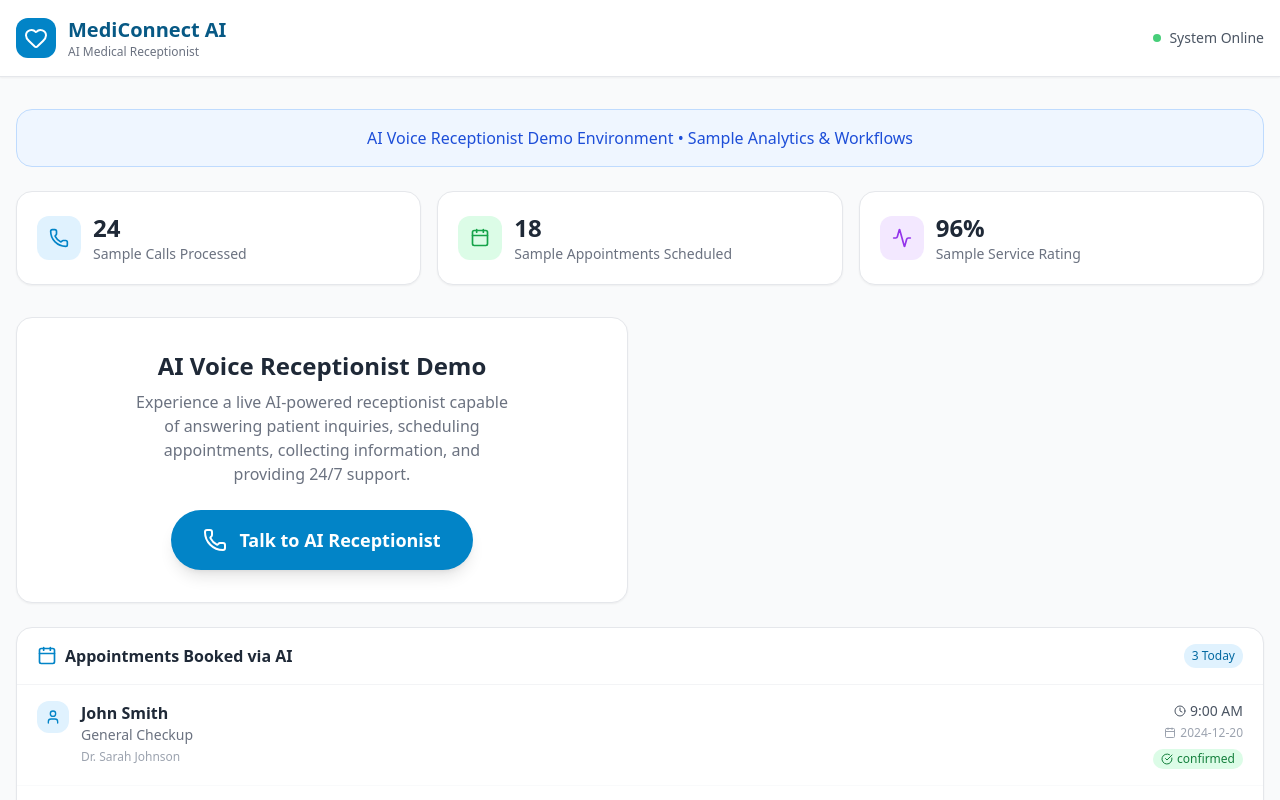
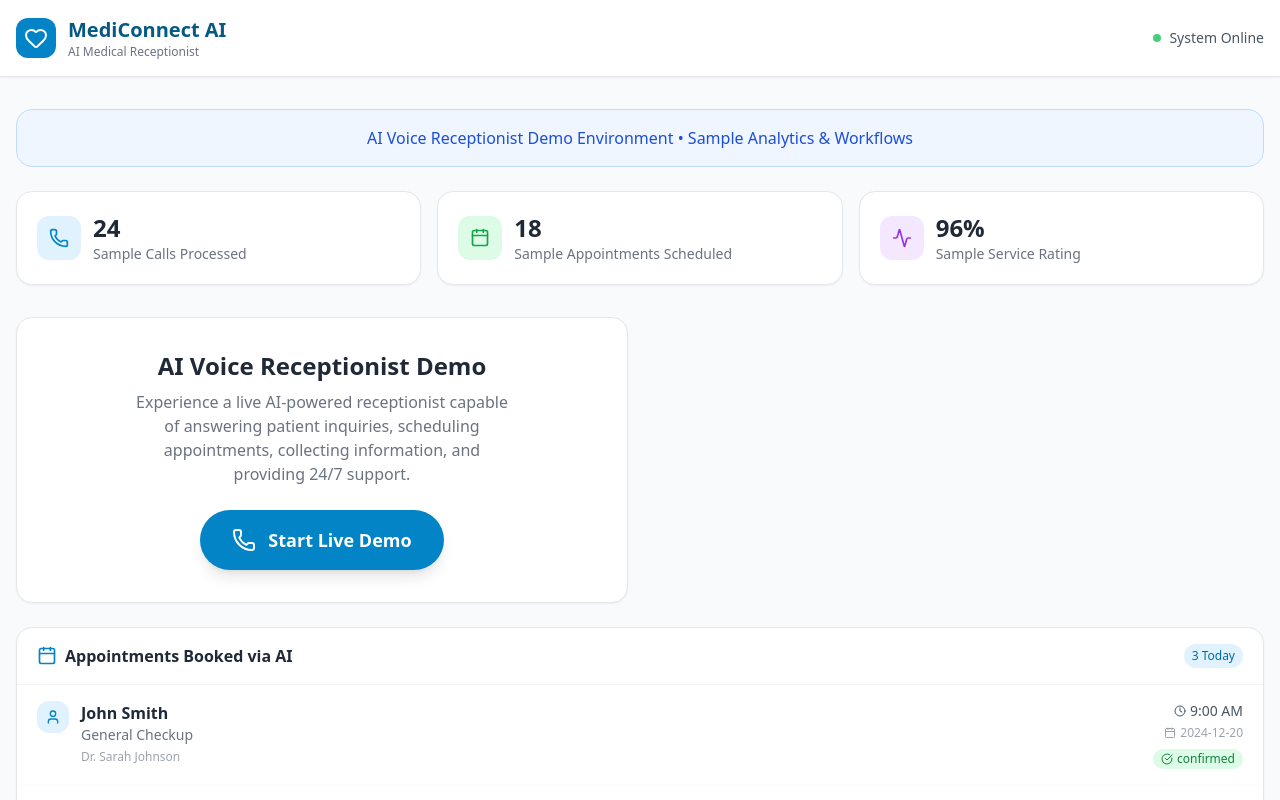
Before and after one commit to menonvij21/frontend_demo, a React (Vite) app: page / in a window 1280 px wide. Shown: the top 800 px of the page. Built offline with nearby package versions, Linux system fonts and the light colour scheme; what retell-client-js-sdk would draw is missing.

Commit message:
Update CallButton text for live demo context

```diff
--- a/src/components/CallButton.jsx
+++ b/src/components/CallButton.jsx
@@ -13,7 +13,7 @@ export default function CallButton({ callStatus, onStart, onEnd }) {
           className="flex items-center gap-3 bg-medical-600 hover:bg-medical-700 text-white font-semibold px-8 py-4 rounded-full shadow-lg hover:shadow-xl transition-all duration-200 text-lg"
         >
           <Phone className="w-6 h-6" />
-          Talk to AI Receptionist
+          Start Live Demo
         </button>
       )}
 
@@ -23,7 +23,7 @@ export default function CallButton({ callStatus, onStart, onEnd }) {
           className="flex items-center gap-3 bg-yellow-500 text-white font-semibold px-8 py-4 rounded-full shadow-lg text-lg cursor-not-allowed"
         >
           <Loader2 className="w-6 h-6 animate-spin" />
-          Connecting...
+          Connecting to AI...
         </button>
       )}
 
@@ -31,14 +31,15 @@ export default function CallButton({ callStatus, onStart, onEnd }) {
         <div className="flex flex-col items-center gap-3">
           <div className="flex items-center gap-2 text-green-600 font-semibold">
             <div className="w-3 h-3 rounded-full bg-green-500 animate-pulse" />
-            Call Active
+            Live Conversation
           </div>
+
           <button
             onClick={onEnd}
             className="flex items-center gap-3 bg-red-500 hover:bg-red-600 text-white font-semibold px-8 py-4 rounded-full shadow-lg hover:shadow-xl transition-all duration-200 text-lg"
           >
             <PhoneOff className="w-6 h-6" />
-            End Call
+            End Demo Call
           </button>
         </div>
       )}
```
